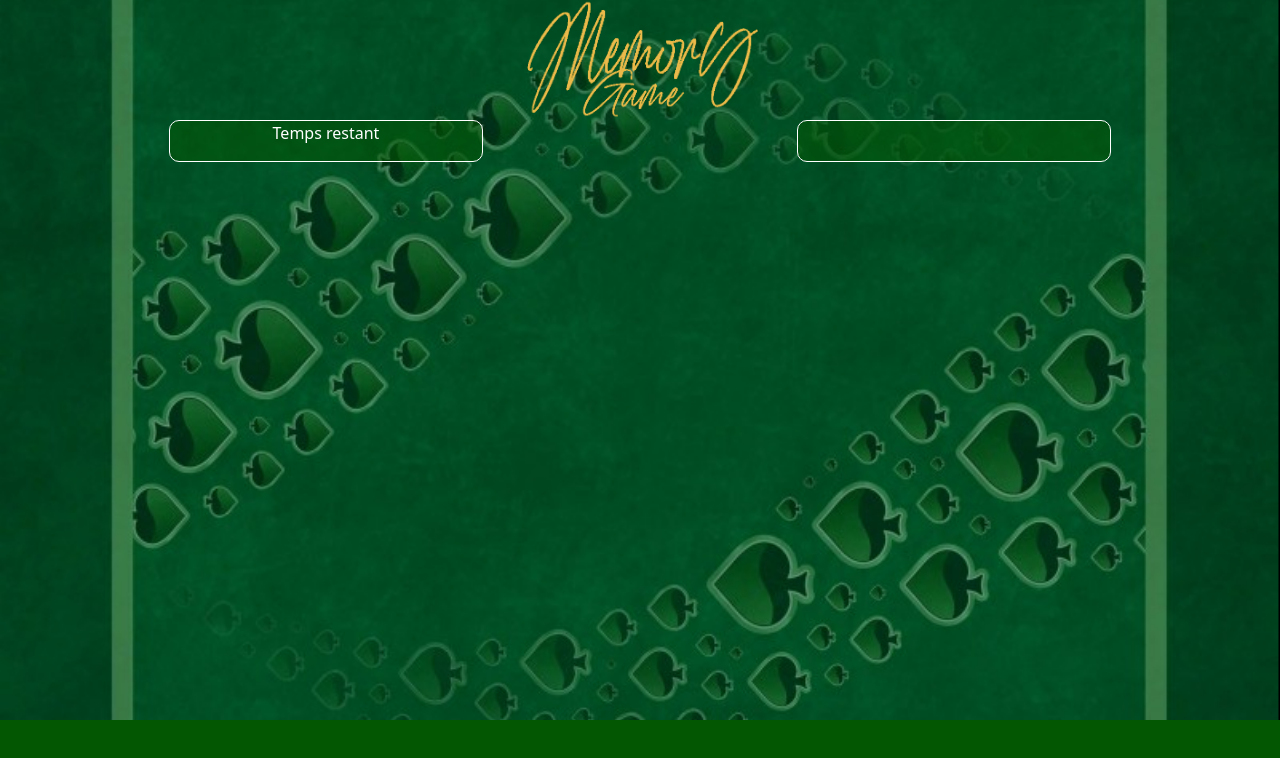
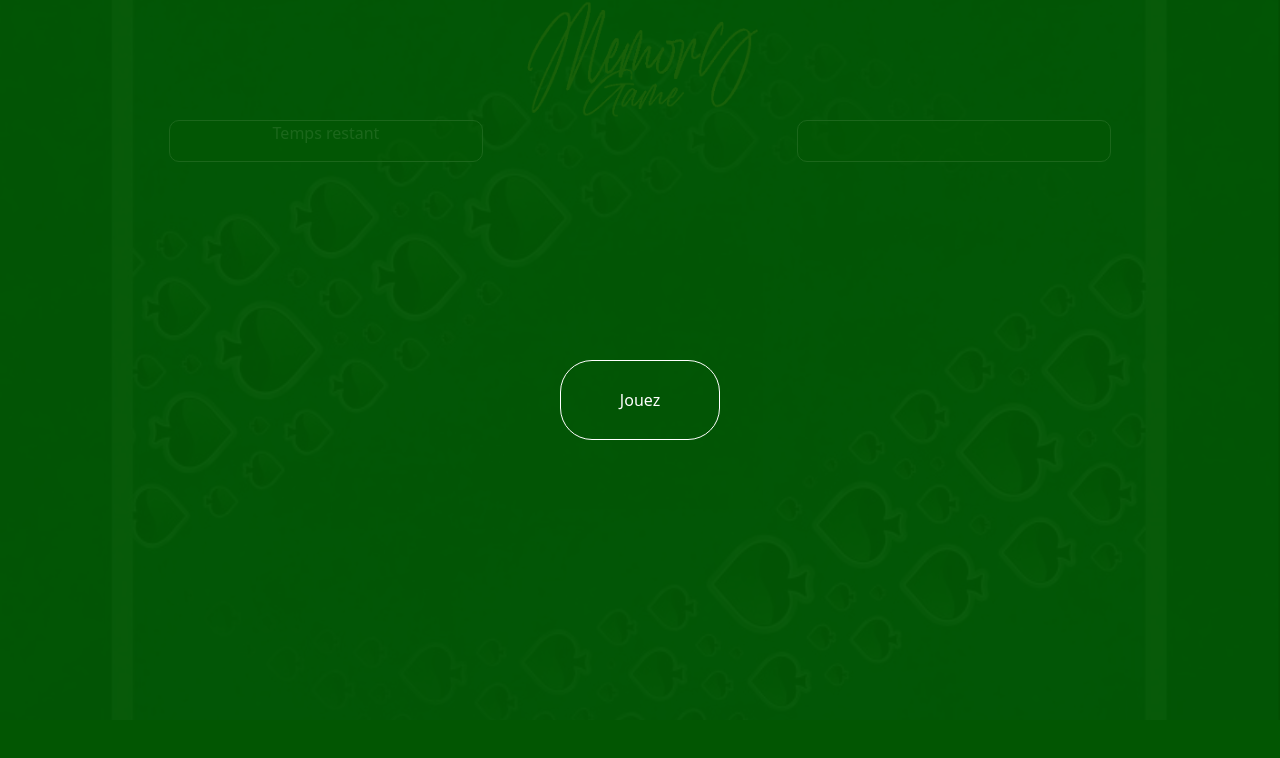
Before and after one commit to JEANThibaut/Games, a website built with Parcel: page index.html in a window 1280 px wide. Built offline with nearby package versions, Linux system fonts and the light colour scheme.

Commit message:
Add Layer and button to play

```diff
--- a/css/main.css
+++ b/css/main.css
@@ -86,6 +86,8 @@ textarea {
 /* ==========================================================================
    Author's custom styles
    ========================================================================== */
+
+
 body{
   min-height: 100vh;
   min-width: 100vw;
@@ -113,10 +115,33 @@ header div{
   width: auto;
   height:15vh;
 }
+.btn{
+  width: 10em;
+  height: 5em;
+  border: solid white 1px;
+  border-radius: 2em;
+  color: white;
+}
+.btn:hover{
+  background-color:rgb(163, 136, 16)
 
+}
 
 /*------------------------AreaGame -------------------------*/
+#overlay{
 
+  position: fixed;
+  width: 100%;
+  height: 100%;
+  background-color: rgba(3, 87, 3, 0.9)  ;
+  display: flex;
+  flex-direction: column;
+  align-items: center;
+  justify-content: space-around;
+  z-index:1;
+  text-align: center;
+
+}
 
 .card-play{
   width: 4em;
@@ -148,9 +173,7 @@ header div{
   transform: rotateY(180deg);
 }
 main{
-
   position:static;
-  /* background-color: rgb(23, 88, 23); */
 }
 
 
--- a/index.html
+++ b/index.html
@@ -1,9 +1,9 @@
 <!doctype html>
-<html class="no-js" lang="">
+<html class="no-js" lang="fr">
 
 <head>
   <meta charset="utf-8">
-  <title></title>
+  <title>Memory</title>
   <meta name="description" content="">
   <meta name="viewport" content="width=device-width, initial-scale=1">
 
@@ -14,9 +14,8 @@
 
   <link rel="manifest" href="site.webmanifest">
   <link rel="apple-touch-icon" href="icon.png">
-  <!-- Place favicon.ico in the root directory -->
+
   <link href="https://cdn.jsdelivr.net/npm/bootstrap@5.0.0-beta3/dist/css/bootstrap.min.css" rel="stylesheet" integrity="sha384-eOJMYsd53ii+scO/bJGFsiCZc+5NDVN2yr8+0RDqr0Ql0h+rP48ckxlpbzKgwra6" crossorigin="anonymous">
-
   <link rel="stylesheet" href="css/normalize.css">
   <link rel="stylesheet" href="css/main.css">
 
@@ -24,7 +23,9 @@
 </head>
 
 <body>
-  <!-- <div id="overlay"></div> -->
+  <div id="overlay">
+    <button class="btn" id="playBtn" onclick="layer()">Jouez</button>
+  </div>
   <header class="d-flex justify-content-around">
       <span><img id="logo" src="img/logo.png"></span>
   </header>
@@ -46,7 +47,6 @@
     <div></div>
   </footer>
 
-  <!-- Add your site or application content here -->
   <script src="https://cdn.jsdelivr.net/npm/bootstrap@5.0.0-beta3/dist/js/bootstrap.bundle.min.js" integrity="sha384-JEW9xMcG8R+pH31jmWH6WWP0WintQrMb4s7ZOdauHnUtxwoG2vI5DkLtS3qm9Ekf" crossorigin="anonymous"></script>
   <script src="js/vendor/modernizr-3.11.2.min.js"></script>
   <script src="js/plugins.js"></script>
--- a/js/main.js
+++ b/js/main.js
@@ -27,6 +27,10 @@ let cardId;
 scoreArea=document.getElementById("score");
 scoreArea.innerHTML += `<div>Coups Restants</div><div>${score}</div>`
 
+function layer(){
+    let layer = document.getElementById("overlay");
+    layer.classList.add("hidden");
+}
 
 //extract all values of CARDS in cardsArray and set index of images
 for (let i=0;i<CARDS.length;i++){
@@ -80,7 +84,6 @@ function flip(){
 }
 
 function compare(){
-
     let choicesSort= userChoices.sort().toString();
     let selectedCards = document.querySelectorAll(".flip");
         for(i=0;i<CARDS.length;i++){
@@ -88,22 +91,13 @@ function compare(){
             if(choicesSort!==cardsSort){
                 selectedCards.forEach(cards => cards.classList.remove("flip"));
                 selectedCards.forEach(cards => cards.addEventListener("click",flip));
-                    console.log("not found");
-
-
-
             }
             else{
-                console.log("found")
                 selectedCards.forEach(cards => cards.classList.remove("flip"));
                 selectedCards.forEach(cards => cards.classList.add("flipped"));
                 selectedCards.forEach(cards => cards.removeEventListener("click",flip));
-
-
                 break;
-
             }
-
         }
     userChoices=[];
     score--;
```
Lines whose indentation alone changed are shown as unchanged.
